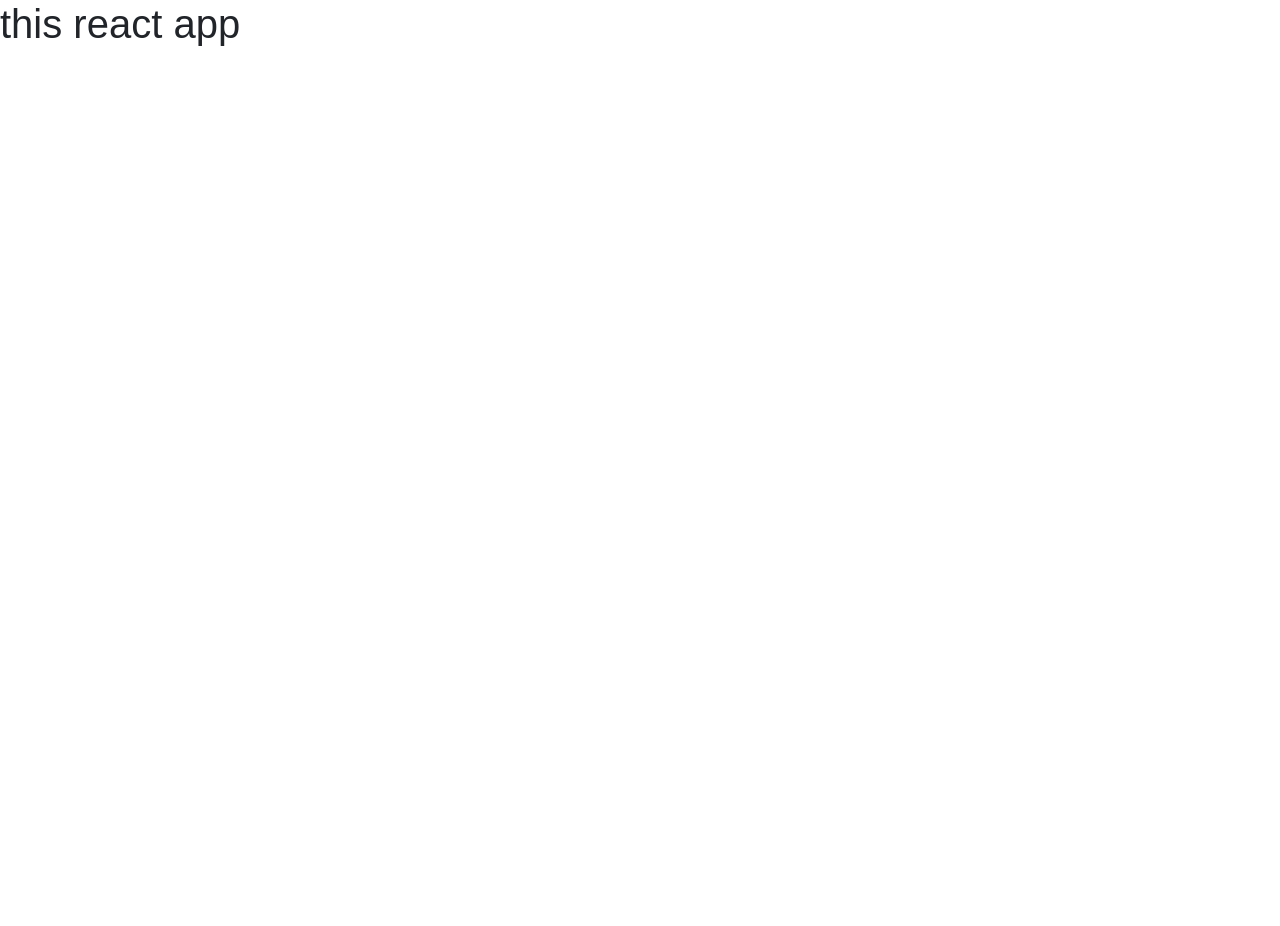
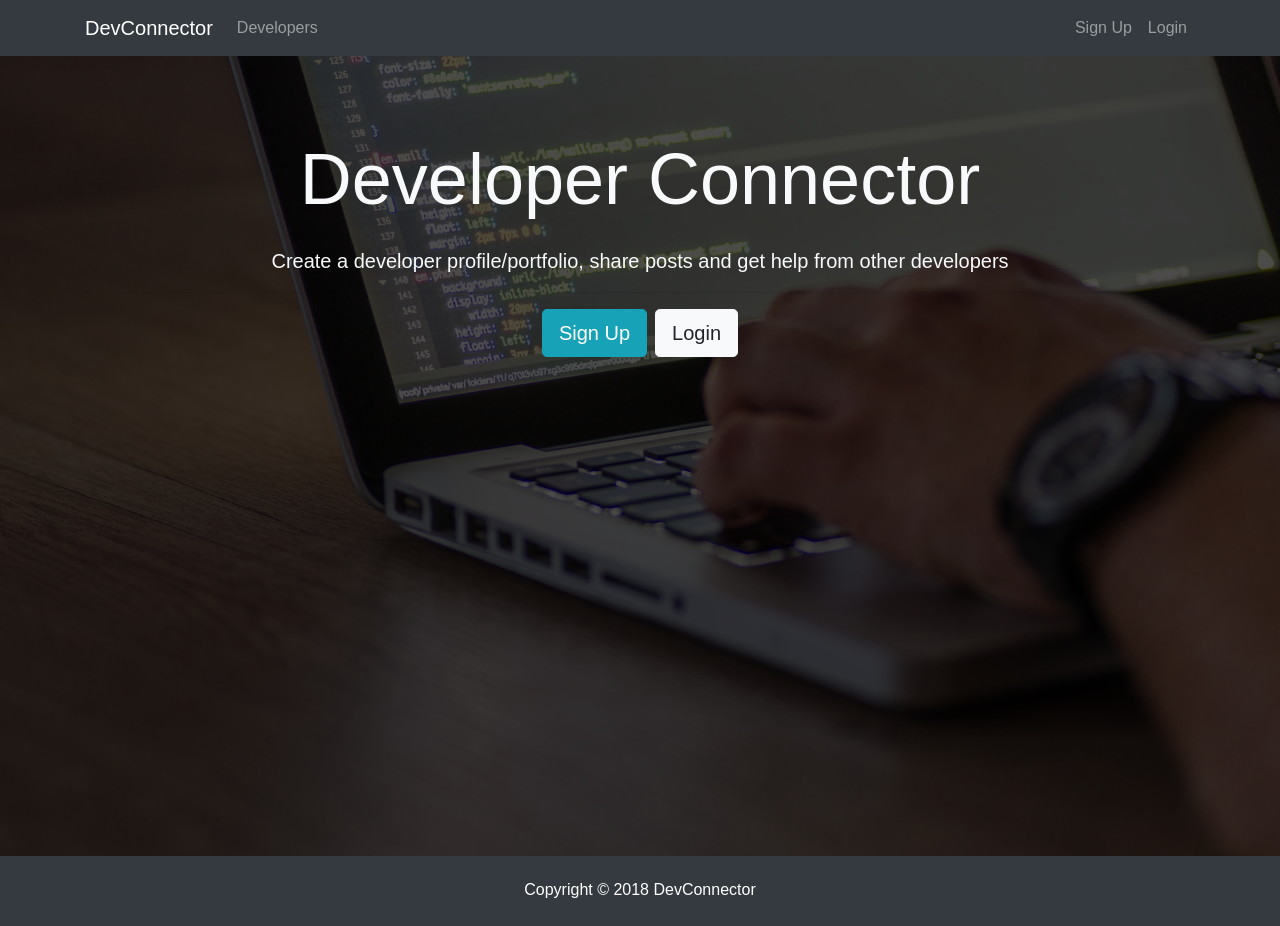
Before and after one commit to justanotherkevin/DevConnector, a React (Create React App) app in the folder client/: page / in a window 1280 px wide. Before the commit the page ends 800 px from the top, so only its background shows below. Built offline with nearby package versions, Linux system fonts and the light colour scheme.

Commit message:
Install and import react-router-dom

```diff
--- a/client/package.json
+++ b/client/package.json
@@ -5,6 +5,7 @@
   "dependencies": {
     "react": "^16.3.2",
     "react-dom": "^16.3.2",
+    "react-router-dom": "^4.2.2",
     "react-scripts": "1.1.4"
   },
   "scripts": {
--- a/client/src/App.js
+++ b/client/src/App.js
@@ -1,12 +1,28 @@
 import React, { Component } from 'react';
+import { BrowserRouter as Router, Route } from 'react-router-dom';
+
+import Navbar from './components/layout/Navbar';
+import Footer from './components/layout/Footer';
+import Landing from './components/layout/Landing';
+import Register from './components/auth/Register';
+import Login from './components/auth/Login';
 import './App.css';
 
 class App extends Component {
   render() {
     return (
-      <div className="App">
-        <h1> this react app</h1>
-      </div>
+      <Router>
+        <div className="App">
+          <Navbar />
+          <Route exact path="/" component={Landing} />
+          <div className="container">
+            <Route exact path="/register" component={Register} />
+            <Route exact path="/login" component={Login} />
+          </div>
+          <Footer />
+        </div>
+      </Router>
+
     );
   }
 }
```
